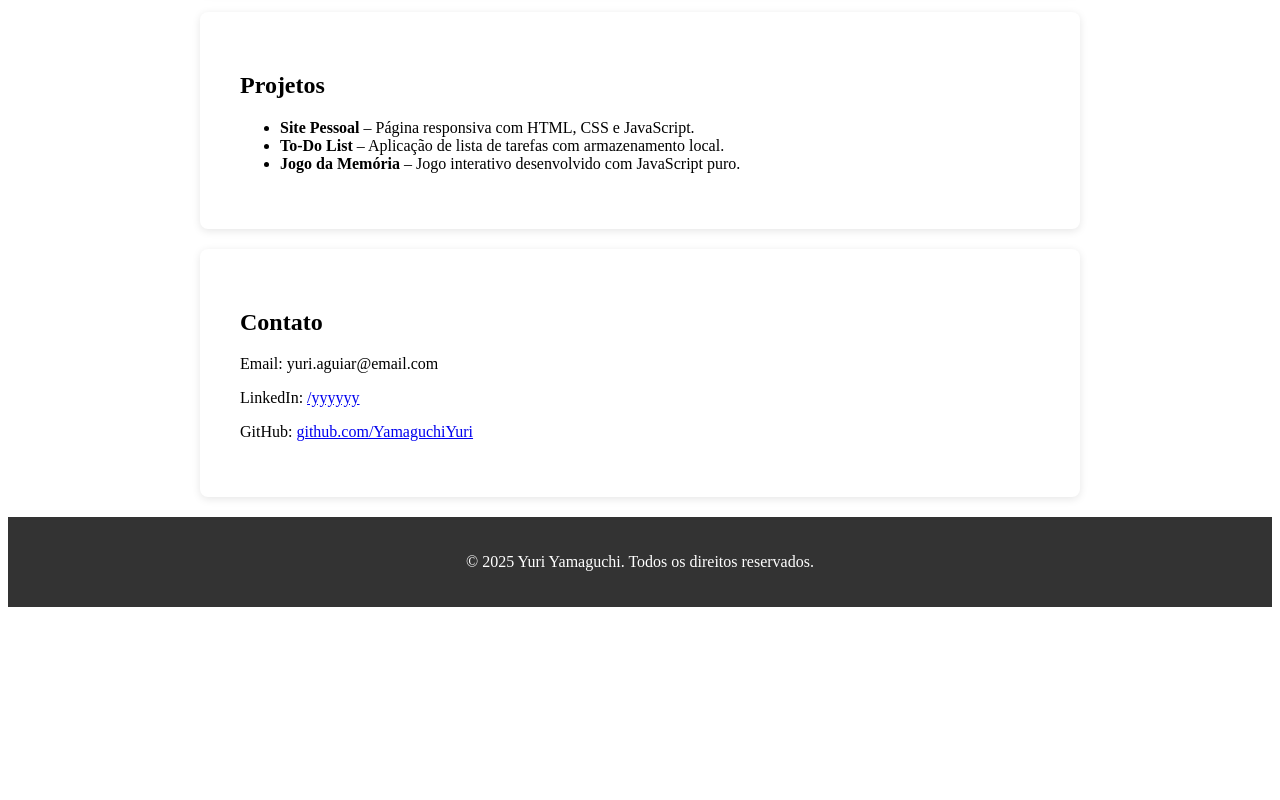
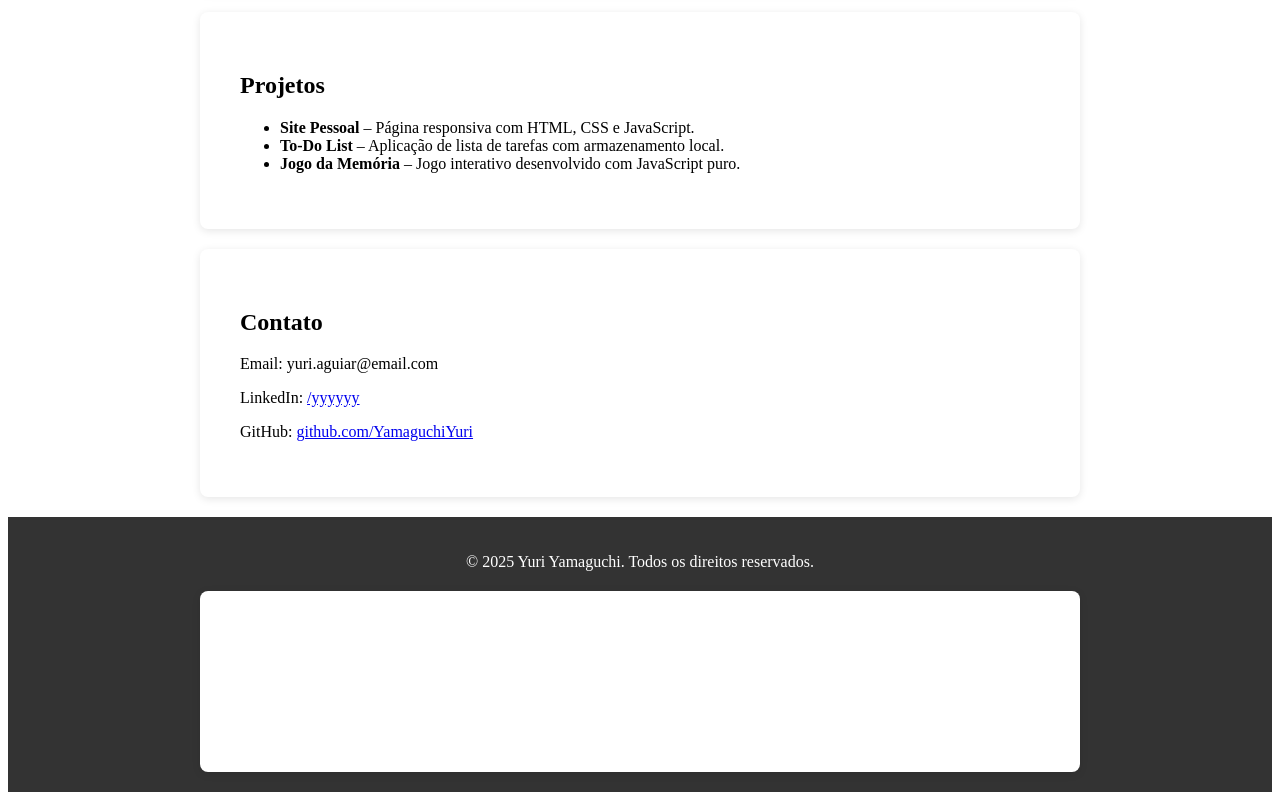
Before and after one commit to YamaguchiYuri/Portifolio, a plain HTML site: page index.html in a window 1280 px wide. Shown: the part 362-1162 px from the top of the page. Before the commit the page ends 977 px from the top, so only its background shows below. Drawn offline with Linux system fonts and the light colour scheme.

Commit message:
Atualizacao com a parte Sobre mim

```diff
--- a/index.html
+++ b/index.html
@@ -44,6 +44,10 @@ target="_blank">github.com/YamaguchiYuri</a></p>
  </section>
  <footer>
  <p>&copy; 2025 Yuri Yamaguchi. Todos os direitos reservados.</p>
+<section>
+ <h2>Sobre Mim</h2>
+ <p>Sou estudante de desenvolvimento web e este é meu portfólio.</p>
+</section>
  </footer>
 </body>
 </html>
```
